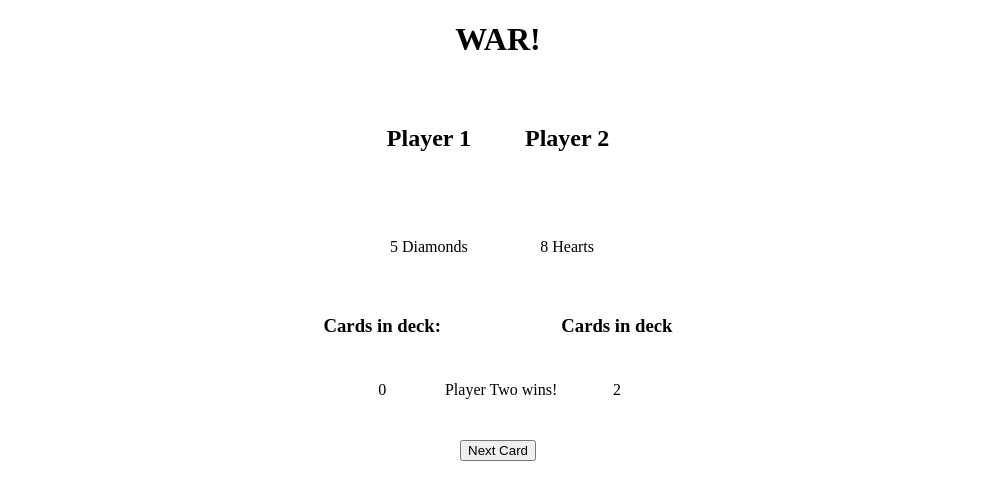
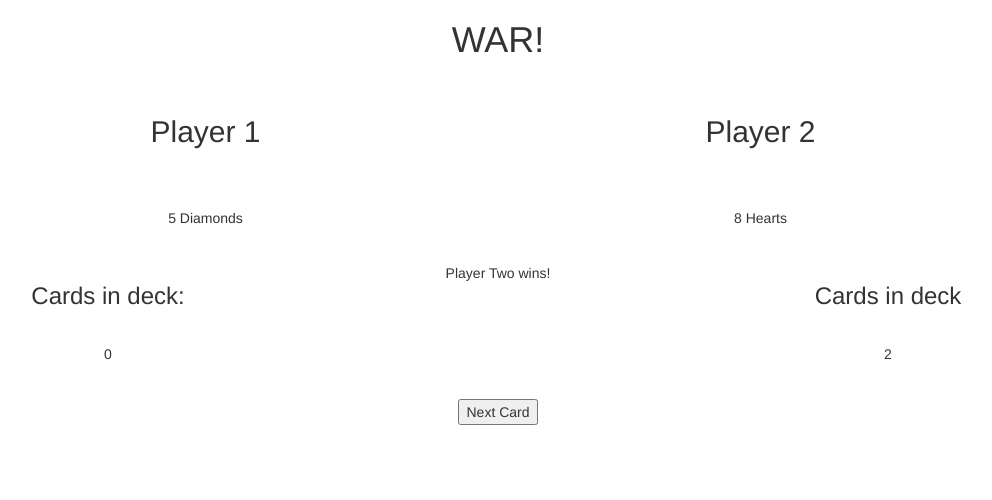
Before and after one commit to mkernsNCR/project-war, a plain HTML site: page index.html in a window 1280 px wide. Shown: the whole page, without its empty margins (142-1134 px from the left). Drawn offline with Linux system fonts and the light colour scheme.

Commit message:
Fixed link tag for bootstrap

```diff
--- a/index.html
+++ b/index.html
@@ -3,7 +3,7 @@
   <head>
     <title>Project War</title>
     <link rel="stylesheet" type="text/css" href="style.css">
-    <lind rel="stylesheet" type="text/css" href="bootstrap.css">
+    <link rel="stylesheet" type="text/css" href="bootstrap.css">
     <script src="script.js"></script>
   </head>
   <body>
```
